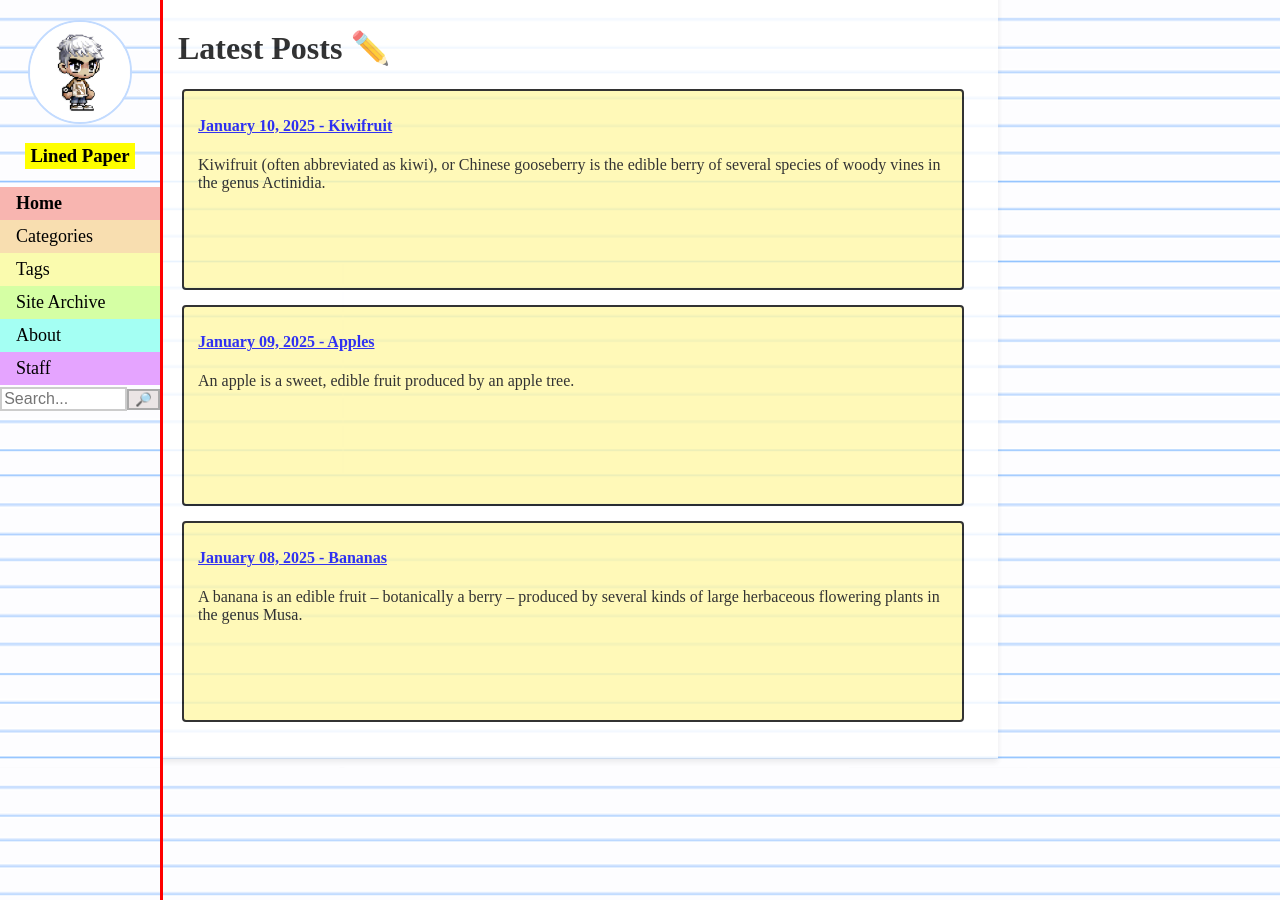
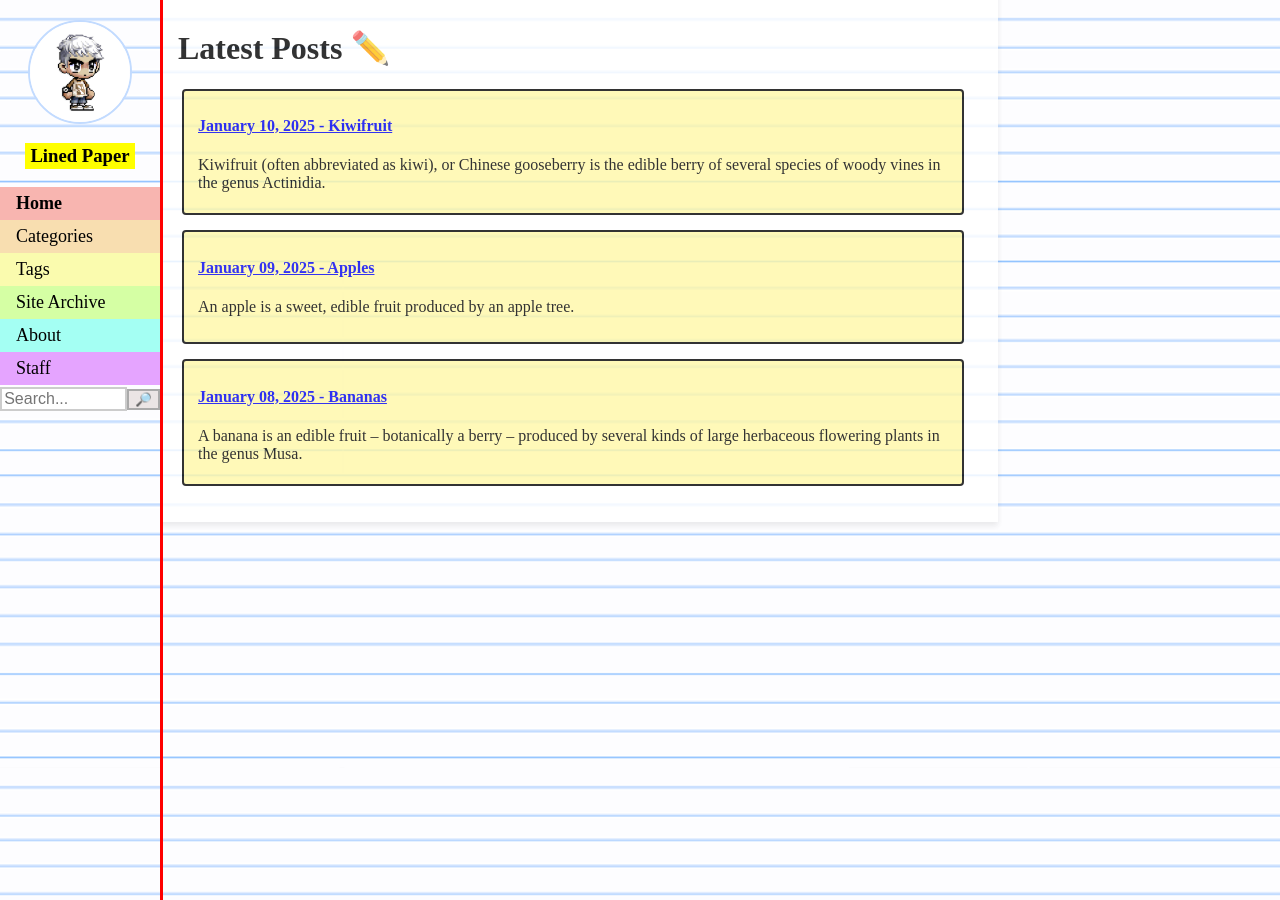
Before and after one commit to iangge/lined-paper, a Jekyll site: the page built from index.html, in a window 1280 px wide. Built offline with Jekyll 4.4.1, drawn with Linux system fonts in a browser that asks for light colours; the list of posts is cut into pages by our own code.

Commit message:
set font size to 14 px for mobile

```diff
--- a/assets/css/styles.scss
+++ b/assets/css/styles.scss
@@ -134,7 +134,7 @@
 
     /* Sizing */
     max-width: 750px;
-    min-height: 187px;
+    min-height: 100px;
 
     /* Spacing */
     padding: 5px 14px;
@@ -163,6 +163,7 @@
 
     @media only screen and (max-width: 600px) {
       .container {
-        height: 187px;
+        min-height: 187px;
+        font-size: 14px;
       }
     }
```
Also changed, not shown: 6 other files.
